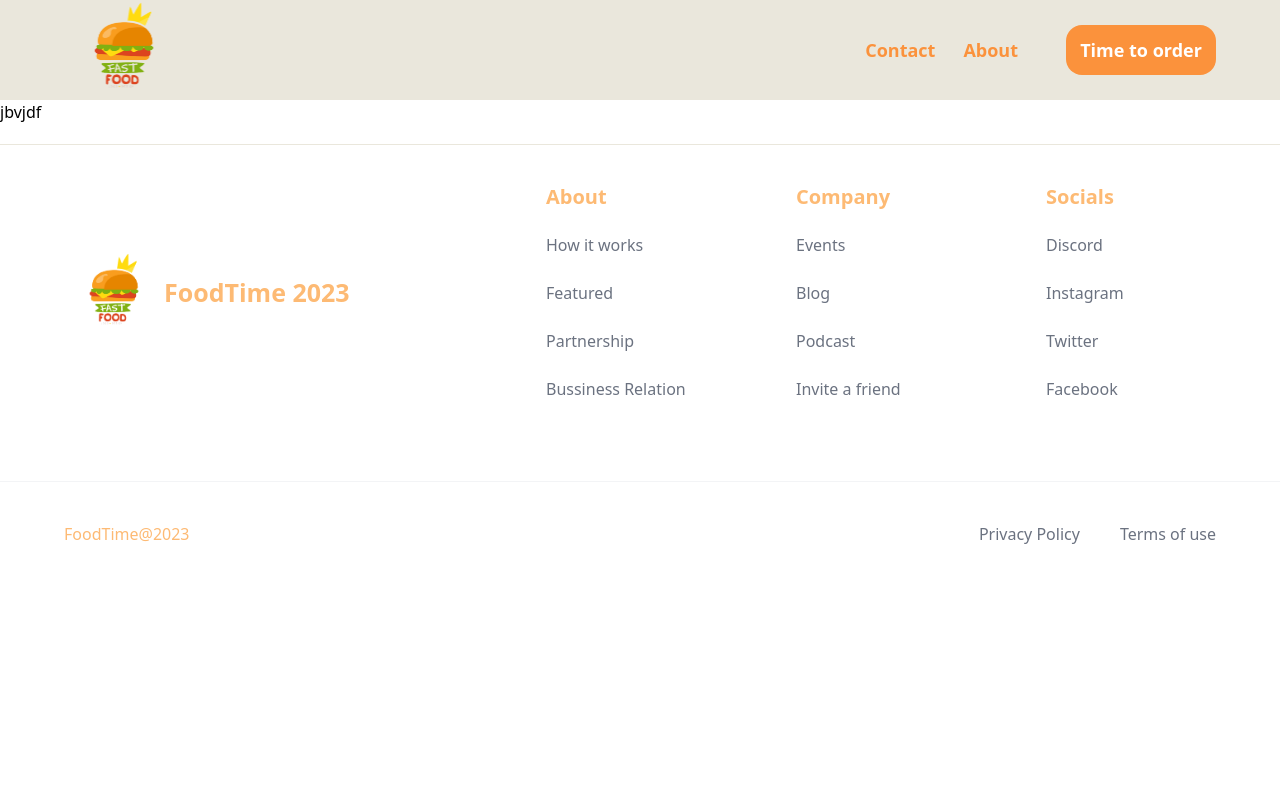
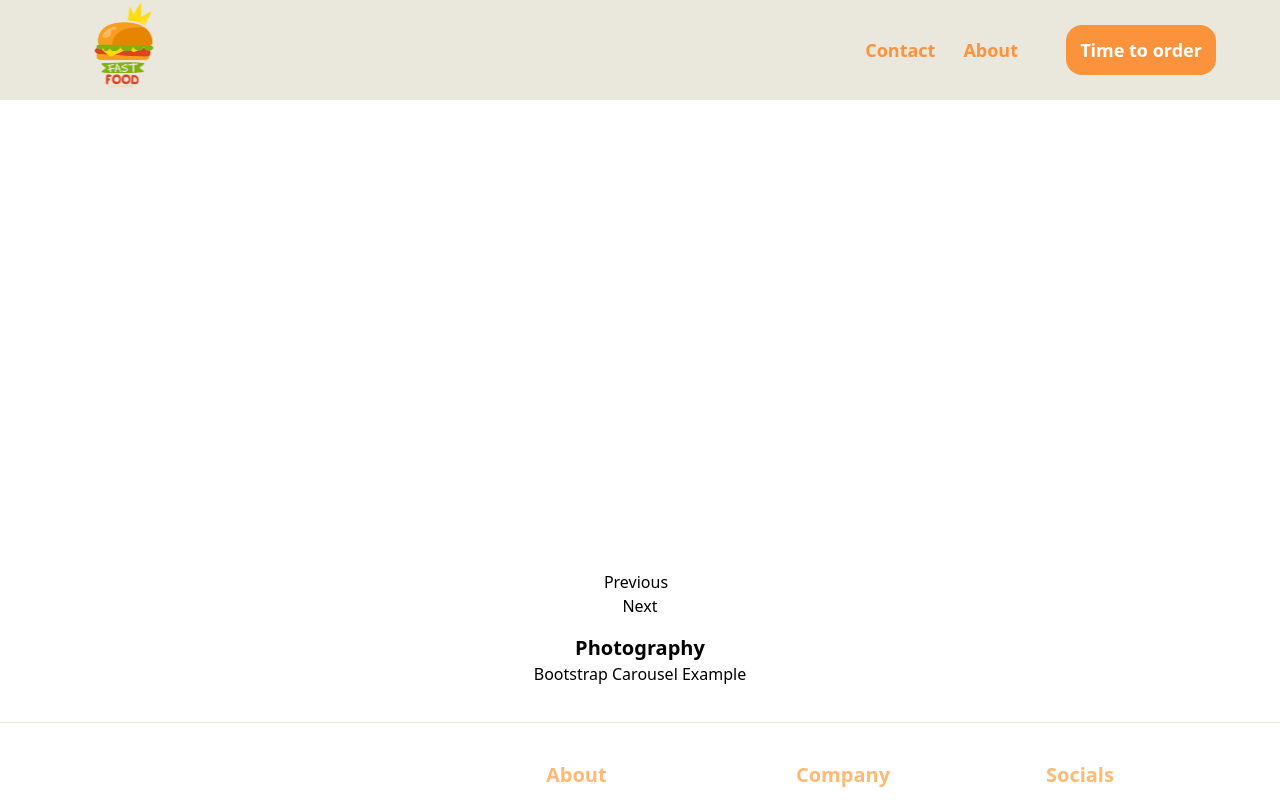
Before and after one commit to Taszczer/FoodTime, a Next.js app: page / in a window 1280 px wide. Shown: the top 800 px of the page. Built offline with nearby package versions, Linux system fonts and the light colour scheme.

Commit message:
carousel

```diff
--- a/app/globals.css
+++ b/app/globals.css
@@ -11,23 +11,7 @@
   @apply hover:text-orange-600 cursor-pointer
 }
 
-@keyframes wiggle {
-  0% {
-      top: -150%;
-  }
-  20% {
-    top: 32%;
-  }
-  100% {
-      top: 32%;
-  }
-}
-
 @layer utilities {
-  .animate-wiggle {
-      @apply absolute z-0;
-      animation: wiggle 2s ease-in-out ;
-  }
   .spintime {
     @apply  z-0;
       animation: spin 0.5s ;
--- a/app/page.tsx
+++ b/app/page.tsx
@@ -1,5 +1,6 @@
-import { Footer, Hero, Navbar } from '@/components'
+import { Footer, Hero, Navbar, Carousel } from '@/components'
 import Image from 'next/image'
+
 
 export default function Home() {
   return (
--- a/components/Carousel.tsx
+++ b/components/Carousel.tsx
@@ -1,11 +1,41 @@
-'use client'
+"use client"
 
-import React from 'react'
+import { useState } from "react";
+import { imagesForSlider } from "@/constants";
 
-const Carousel = ({children: slides}: any) => {
+const Carousel = () => {
+  const bootstrapItems = imagesForSlider[0].items.bootstrap;
+  const [index, setIndex] = useState(0);
+
+  const handleNext = () => {
+    const nextIndex = index + 1 < bootstrapItems.length ? index + 1 : 0;
+    setIndex(nextIndex);
+  };
+
+  const handlePrev = () => {
+    const prevIndex = index - 1 >= 0 ? index - 1 : bootstrapItems.length - 1;
+    setIndex(prevIndex);
+  };
+
   return (
-    <div>{slides}</div>
-  )
+    <div className="flex flex-col items-center">
+      <div className="w-full justify-between">
+        <div className={`w-full h-[470px] ${bootstrapItems[index].colors}`}></div>
+      </div>
+      <button className="btn btn-secondary mr-2" onClick={handlePrev}>
+          Previous
+        </button>
+        <button className="btn btn-primary" onClick={handleNext}>
+          Next
+        </button>
+      <div className="text-center mt-4">
+        <h3 className="text-xl font-semibold">{bootstrapItems[index].title}</h3>
+        <p>{bootstrapItems[index].body}</p>
+      </div>
+      <div className="flex mt-4">
+      </div>
+    </div>
+  );
 }
 
 export default Carousel
--- a/components/Hero.tsx
+++ b/components/Hero.tsx
@@ -1,13 +1,14 @@
+import { Carousel } from "."
 
 const Hero = () => {
 
     return (
       <>
-        <div className="max-w-lg ">
-          jbvjdf
+        <div className="">
+          < Carousel />
         </div>
       </>
     )
   }
-
+  //color patern #EAE7DC, #D8C3A5 #38E8D8A #E98074 #E85A4F
   export default Hero
--- a/constants/index.ts
+++ b/constants/index.ts
@@ -33,4 +33,34 @@ export const footerLinks = [
         { title: "Facebook", url: "/" },
       ],
     },
-  ];
+];
+
+export const imagesForSlider = [
+  {
+    items: {
+      bootstrap: [
+        {
+          id: 1,
+          title: "Photography",
+          body: "Bootstrap Carousel Example",
+          imageUrl: "https://res.cloudinary.com/kizmelvin/image/upload/v1586799813/kizmelvin/persons_pigeon_nurkq2.jpg",
+          colors:"bg-[#D8C3A5]"
+        },
+        {
+          id: 2,
+          title: "City Views",
+          body: "Bootstrap Carousel Example",
+          imageUrl: "https://res.cloudinary.com/kizmelvin/image/upload/v1587785064/kizmelvin/michael-BcgEo2CNeYA-unsplash_cdaruk.jpg",
+          colors:"bg-orange-300"
+        },
+        {
+          id: 3,
+          title: "Wild Life",
+          body: "Bootstrap Carousel Example",
+          imageUrl: "https://res.cloudinary.com/kizmelvin/image/upload/v1586799827/kizmelvin/brownlion_qm8hah.jpg",
+          colors: "bg-[#E98074]"
+        },
+      ]
+    }
+  }
+  ]
--- a/package.json
+++ b/package.json
@@ -9,6 +9,7 @@
     "lint": "next lint"
   },
   "dependencies": {
+    "@heroicons/react": "^2.0.18",
     "@types/node": "20.4.8",
     "@types/react": "18.2.19",
     "@types/react-dom": "18.2.7",
@@ -16,6 +17,7 @@
     "next": "13.4.13",
     "postcss": "8.4.27",
     "react": "18.2.0",
+    "react-bootstrap": "^2.8.0",
     "react-dom": "18.2.0",
     "tailwindcss": "3.3.3",
     "typescript": "5.1.6"
--- a/utils/index.ts
+++ b/utils/index.ts
@@ -1,11 +1,10 @@
-
 export async function fetchFood() {
-   const url = 'https://pizza-and-desserts.p.rapidapi.com/desserts/1';
+    const url = 'https://menumy-menu-api3.p.rapidapi.com/search/store/v3?latitude=37.7786357&longitude=-122.3918135&search_focus=store&maximum_miles=3&user_state=CA&user_street_name=King%20Street&user_zipcode=94107&sort=relevance&user_country=US&user_street_num=188&store_type=restaurant&user_city=San%20Francisco&budget=20';
     const options = {
 	method: 'GET',
 	headers: {
 		'X-RapidAPI-Key': '650fb79ca9mshba0792dddafda81p1f4bd4jsn43bcbc367a30',
-            'X-RapidAPI-Host': 'pizza-and-desserts.p.rapidapi.com'
+		'X-RapidAPI-Host': 'menumy-menu-api3.p.rapidapi.com'
 	}
 };
 
```
Also changed, not shown: 1 other file (tests, documents, lock files or other folders). Lines whose indentation alone changed are shown as unchanged.
